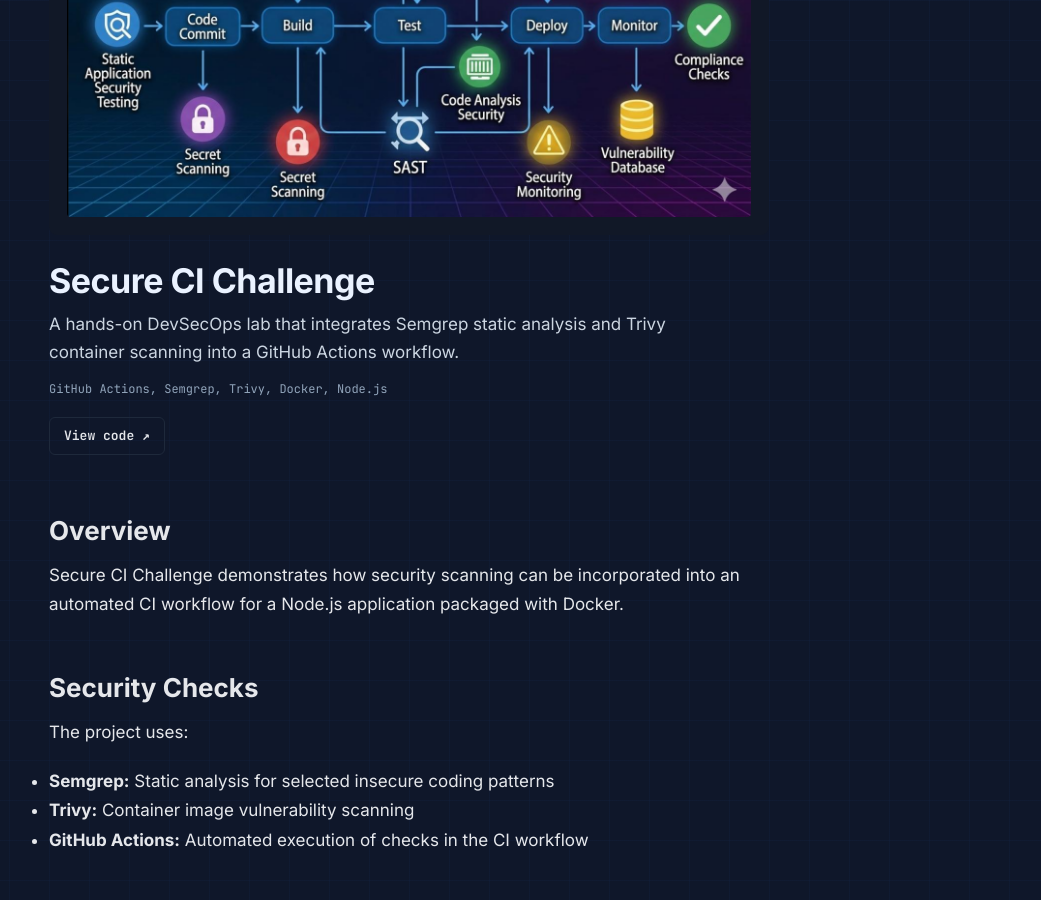
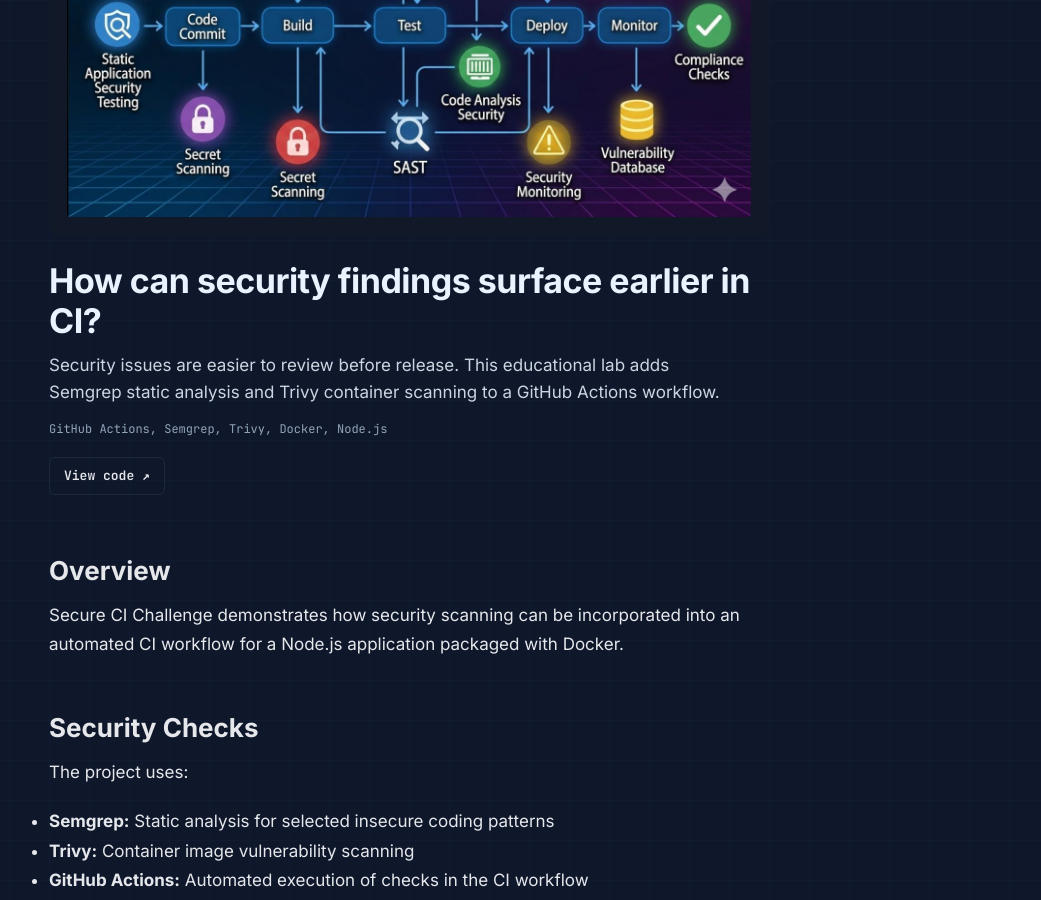
Before and after one commit to SaraIravani/SaraIravani-SaraIravani.github.io, a Jekyll site: the page built from entries/projects/secure-ci-challenge/en.md, in a window 1280 px wide and 900 px high, scrolled down 320 px. Shown: the whole window, without its empty margins (231-1272 px from the left). Built offline with Jekyll 4.4.1, drawn with Linux system fonts in a browser that asks for light colours.

Commit message:
Make DevSecOps project card problem focused

```diff
--- a/entries/projects/secure-ci-challenge/en.md
+++ b/entries/projects/secure-ci-challenge/en.md
@@ -1,5 +1,5 @@
 ---
-title: "Secure CI Challenge"
+title: "How can security findings surface earlier in CI?"
 type: project
 category: "Security & DevSecOps"
 layout: case-study
@@ -19,7 +19,7 @@ technologies: [GitHub Actions, Semgrep, Trivy, Docker, Node.js]
 code: "https://github.com/SaraIravani/secure-ci-challenge"
 demo: ""
 paper: ""
-excerpt: "A hands-on DevSecOps lab that integrates Semgrep static analysis and Trivy container scanning into a GitHub Actions workflow."
+excerpt: "Security issues are easier to review before release. This educational lab adds Semgrep static analysis and Trivy container scanning to a GitHub Actions workflow."
 ---
 
 ## Overview
```
